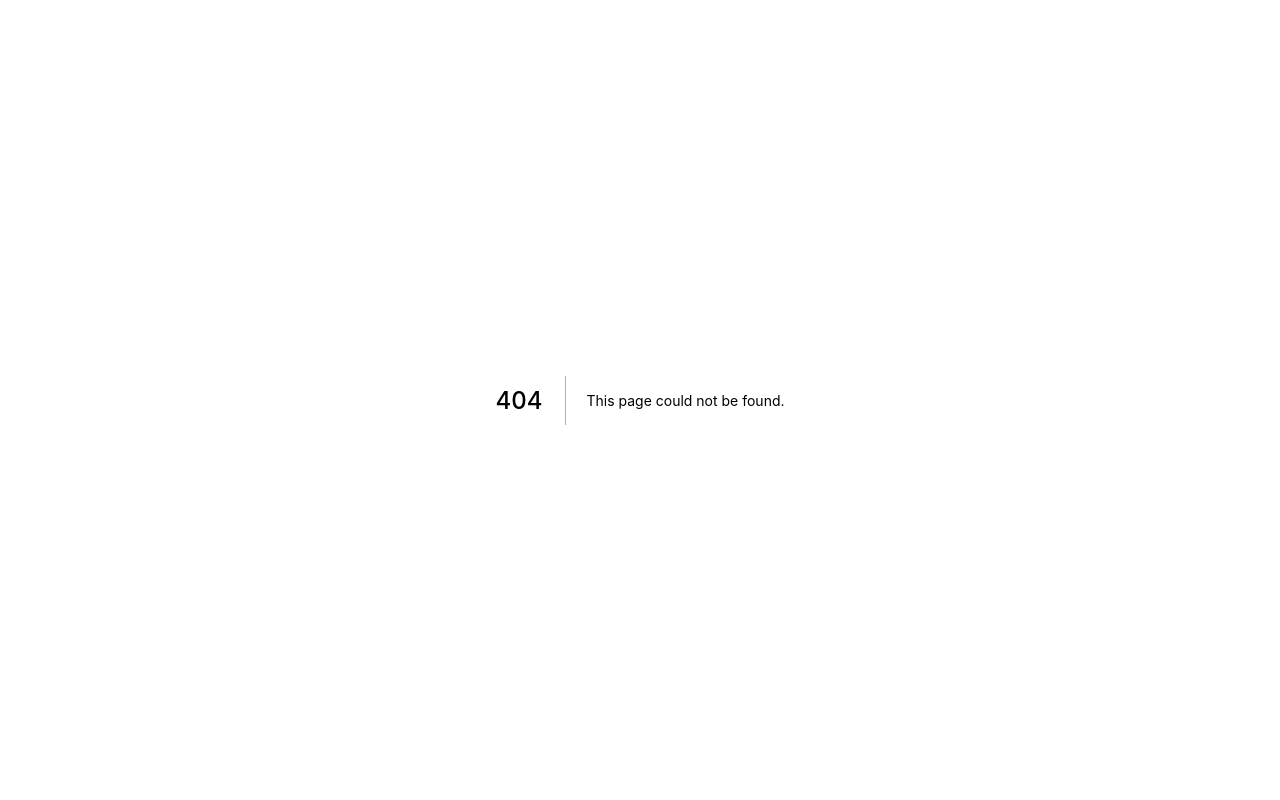
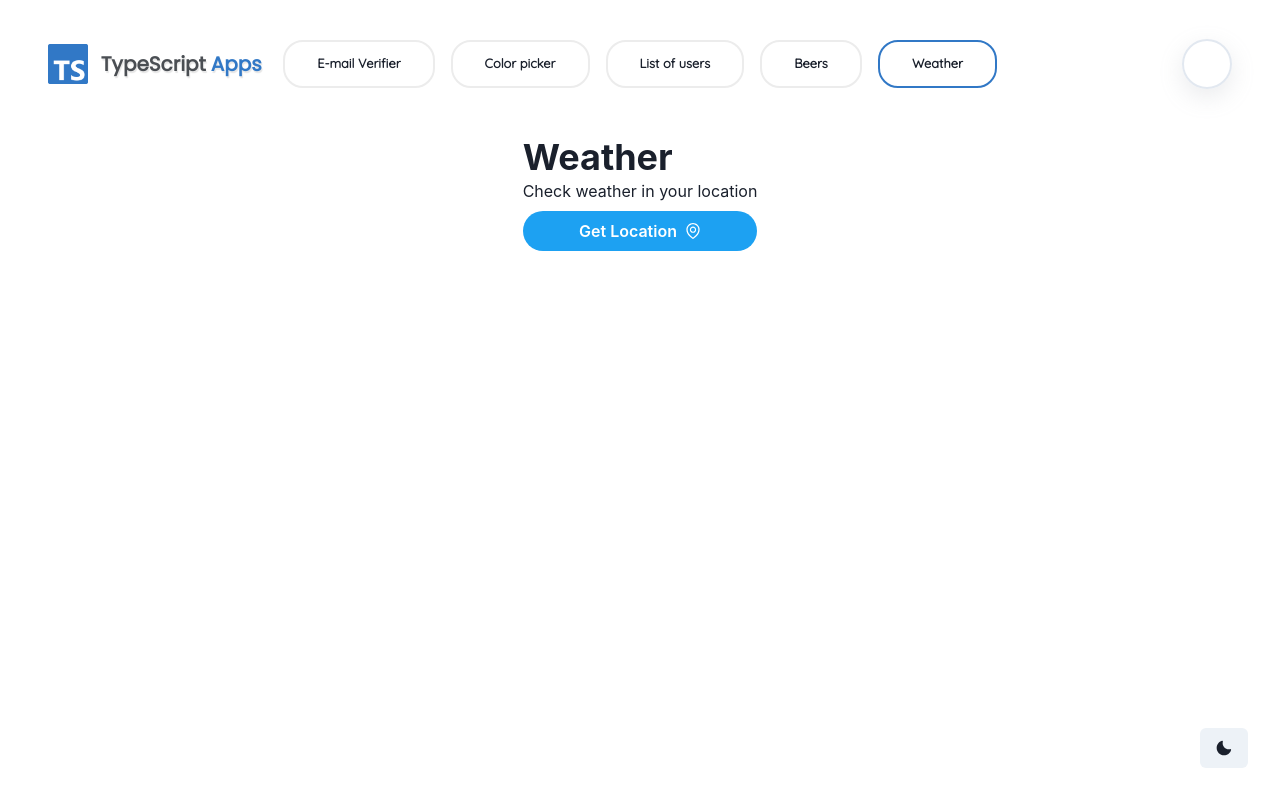
Before and after one commit to matt765/typescript-apps, a Next.js app: page /weather in a window 1280 px wide. Before the commit this address had no page. Built offline with nearby package versions, Linux system fonts and the light colour scheme; some icons are missing.

Commit message:
add weather app (by current location)

```diff
--- a/package.json
+++ b/package.json
@@ -22,7 +22,8 @@
     "framer-motion": "^6.3.16",
     "next": "^12.2.0",
     "react": "^18.2.0",
-    "react-dom": "^18.2.0"
+    "react-dom": "^18.2.0",
+    "react-query": "^3.39.1"
   },
   "devDependencies": {
     "@types/node": "^17.0.23",
--- a/src/components/UI/components/mobileNavbar/MobileNavbar.comp.tsx
+++ b/src/components/UI/components/mobileNavbar/MobileNavbar.comp.tsx
@@ -35,6 +35,9 @@ export const MobileNavbar = () => {
               <Link href="/beers" ><a style={pathname.includes('beer') ? activeLink : link}>
                 Beers
               </a></Link>
+              <Link href="/weather" ><a style={pathname.includes('weather') ? activeLink : link}>
+                Weather
+              </a></Link>
             </Flex>
           </Flex>
       }
--- a/src/components/UI/components/navbar/Navbar.comp.tsx
+++ b/src/components/UI/components/navbar/Navbar.comp.tsx
@@ -23,6 +23,9 @@ export const Navbar: React.FC = () => {
         <Link href="/beers" ><a style={pathname.includes('beer') ? activeLink : link}>
             Beers
         </a></Link>
+        <Link href="/weather" ><a style={pathname.includes('weather') ? activeLink : link}>
+              Weather
+        </a></Link>
       </Flex>
     </Flex>
   )
--- a/src/components/UI/components/navbar/styles/Navbar.styles.ts
+++ b/src/components/UI/components/navbar/styles/Navbar.styles.ts
@@ -3,7 +3,7 @@ export const headerLinks = {
   alignItems: 'center',
   '& a': {
     textDecoration: 'none',
-    m: '1rem 1.5rem 1rem 1rem',
+    m: '.5rem',
     p: '0.8rem 2rem 0.8rem 2rem',
     borderRadius: '20px',
     transition: '0.2s',
--- /dev/null
+++ b/src/components/weather/Weather.comp.tsx
@@ -0,0 +1,16 @@
+import React from 'react'
+import { WeatherHeading } from './components/WeatherHeading.comp'
+import { WeatherProvider } from './hooks/useWeather'
+import { WeatherLocation } from './components/WeatherLocation.comp.jsx'
+import { Flex } from '@chakra-ui/react'
+
+export const WeatherComp = () => {
+  return (
+    <WeatherProvider>
+      <Flex flexDirection={'column'} alignItems={'center'} gap={'1rem'}>
+        <WeatherHeading/>
+        <WeatherLocation/>
+      </Flex>
+    </WeatherProvider>
+  )
+}
--- /dev/null
+++ b/src/components/weather/components/WeatherHeading.comp.tsx
@@ -0,0 +1,26 @@
+import * as React from 'react'
+import {
+  Button, Heading, Text, Flex, AlertIcon, Alert
+} from '@chakra-ui/react'
+import { useWeather } from '../hooks/useWeather'
+import { EnvironmentOutlined } from '@ant-design/icons'
+
+export const WeatherHeading = () => {
+  const {
+    onClick, error
+  } = useWeather()
+
+  return (
+    <Flex as={'header'} flexDirection={'column'}>
+      <Heading as={'h1'}>Weather</Heading>
+      <Text>Check weather in your location</Text>
+      <Button colorScheme={'twitter'} borderRadius={'3rem'} onClick={onClick} display={'flex'} alignItems={'center'} gap={'.5rem'} mt={2}>Get Location <EnvironmentOutlined /></Button>
+      {error &&
+            <Alert status="error">
+              <AlertIcon />
+              {error.message}
+            </Alert>
+      }
+    </Flex>
+  )
+}
--- /dev/null
+++ b/src/components/weather/components/WeatherLocation.comp.jsx.tsx
@@ -0,0 +1,64 @@
+import {
+  Flex, Text, Spinner, Badge, useColorMode, SimpleGrid
+} from '@chakra-ui/react'
+import { useWeather } from '../hooks/useWeather'
+import Image from 'next/image'
+import { EnvironmentOutlined } from '@ant-design/icons'
+import * as React from 'react'
+
+export const WeatherLocation = () => {
+  const { colorMode } = useColorMode()
+  const {
+    forecast, position
+  } = useWeather()
+
+  if (!forecast && !position) {
+    return <></>
+  }
+
+  if (position && !forecast) {
+    return (
+      <Flex alignItems={'center'} justifyContent={'center'} width={'100vw'}
+        height={'20vh'}>
+        <Spinner size="md" />
+      </Flex>
+    )
+  }
+
+  return (
+    <Flex flexDirection={'column'} >
+      <Flex alignItems={'center'} flexDirection={'column'} boxShadow={'sm'} p={4} borderRadius={4}
+        _hover={{ boxShadow: colorMode === 'light' ? 'md' : 'outline' }}
+        transition={'200ms'}>
+        <Flex alignItems={'center'} gap={'.25rem'} >
+          <EnvironmentOutlined />
+          <Text>{`${forecast?.location.name} -
+          ${forecast?.location.country}`}</Text>
+        </Flex>
+        <Image src={`https:${forecast?.current.condition.icon}`}
+          alt={forecast?.current.condition.text}
+          width={'50px'} height={'50px'}
+          objectFit={'contain'}/>
+        <Badge textTransform={'capitalize'} fontSize={'xl'}
+          fontWeight={'400'}>{forecast?.current.condition.text}</Badge>
+        <Text fontSize={'3xl'}>{forecast?.current.temp_c}°C</Text>
+      </Flex>
+      <SimpleGrid columns={{ md: 3 }} textAlign={'center'}>
+        {forecast?.forecast.forecastday[0].hour.map((h) =>
+          <Flex key={h.time_epoch} flexDirection={'column'} boxShadow={'sm'} p={2} borderRadius={4}
+            _hover={{ boxShadow: colorMode === 'light' ? 'md' : 'outline' }}
+            transition={'200ms'}>
+            <Text>{h.time.split(' ')[1]}</Text>
+            <Image src={`https:${h.condition.icon}`}
+              alt={h.condition.text}
+              width={'20px'} height={'20px'}
+              objectFit={'contain'}/>
+            <Badge textTransform={'capitalize'} fontSize={'sm'}
+              fontWeight={'400'} >{h.condition.text}</Badge>
+            <Text fontSize={'lg'} mt={2} fontWeight={600}>{h.temp_c}°C</Text>
+          </Flex>
+        )}
+      </SimpleGrid>
+    </Flex>
+  )
+}
--- /dev/null
+++ b/src/components/weather/hooks/getForecast.ts
@@ -0,0 +1 @@
+export const getForecast = (query: string) => fetch(`https://api.weatherapi.com/v1/forecast.json?key=0f79a0690aef4905b8993025220407&q=${query}&days=1&aqi=no&alerts=no`).then((res) => res.json())
--- /dev/null
+++ b/src/components/weather/hooks/useWeather.tsx
@@ -0,0 +1,52 @@
+import * as React from 'react'
+import { getForecast } from './getForecast'
+import { ForecastInterface } from '../interfaces/Forecast.interface'
+import { ForecaseContextInterface } from '../interfaces/ForecaseContext.interface'
+
+const Weather = React.createContext<ForecaseContextInterface | null>(null)
+
+export const WeatherProvider = ({ children }: {children: React.ReactNode}) => {
+  const [position, setPosition] = React.useState<GeolocationPosition>()
+  const [error, setError] = React.useState<GeolocationPositionError | Error>()
+  const [forecast, setForecast] = React.useState<ForecastInterface>()
+
+  function onSuccess(pos: GeolocationPosition) {
+    setPosition(pos)
+  }
+
+  function onError(err: GeolocationPositionError) {
+    setError(err)
+  }
+
+  const onClick = () => {
+    if (window && typeof navigator !== 'undefined') {
+      navigator.geolocation.getCurrentPosition(onSuccess, onError)
+    }
+  }
+
+  React.useMemo(() => {
+    if (position) {
+      const query = `${position.coords.latitude},${position.coords.longitude}`
+      getForecast(query).then((data) => {
+        setForecast(data)
+      }).catch((error) => {
+        setError(error)
+      })
+    }
+  }, [position])
+
+  return <Weather.Provider value={{
+    onClick,
+    error,
+    forecast,
+    position
+  }}>{children}</Weather.Provider>
+}
+
+export const useWeather = () => {
+  const context = React.useContext(Weather)
+  if (!context) {
+    throw new Error('useWeather might used only within WeatherProvider')
+  }
+  return context
+}
--- a/src/components/weather/interfaces/Forecast.interface.d.ts
+++ b/src/components/weather/interfaces/Forecast.interface.d.ts
@@ -87,8 +87,8 @@ export interface ForecastInterface{
                 wind_mph: number
                 windchill_c: number
                 windchill_f: number
-            }
-        }
+            }[]
+        }[]
 
     }
     location:{
--- /dev/null
+++ b/src/pages/weather.tsx
@@ -0,0 +1,13 @@
+import { NextPage } from 'next'
+import { UI } from '../components/UI/UI.comp'
+import { WeatherComp } from '../components/weather/Weather.comp'
+
+const Weather: NextPage = () => {
+  return (
+    <UI>
+      <WeatherComp/>
+    </UI>
+  )
+}
+
+export default Weather
```
Also changed, not shown: src/components/weather/interfaces/ForecaseContext.interface.d.ts (added, +8 -0 lines), 1 other file (tests, documents, lock files or other folders).
